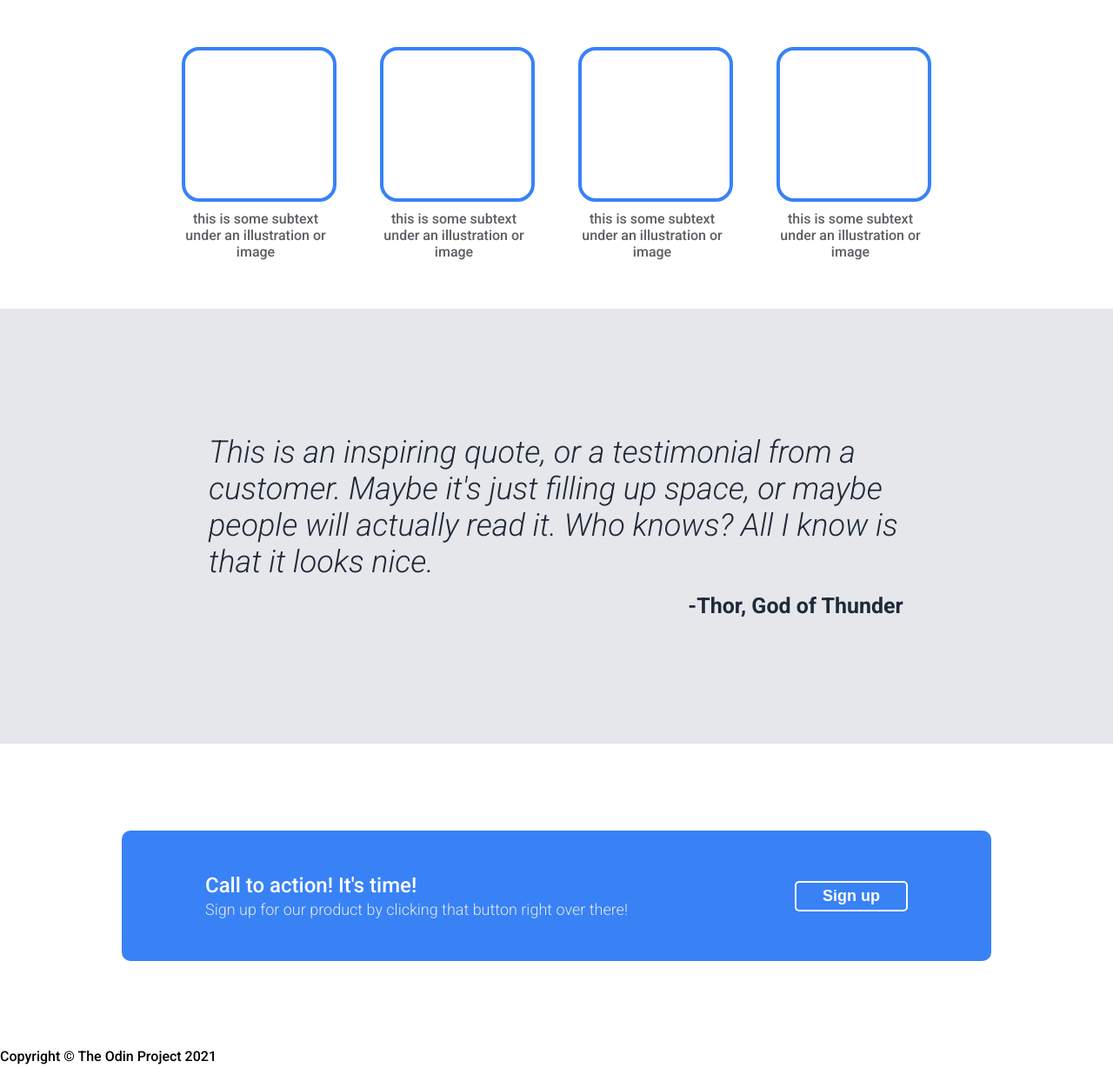
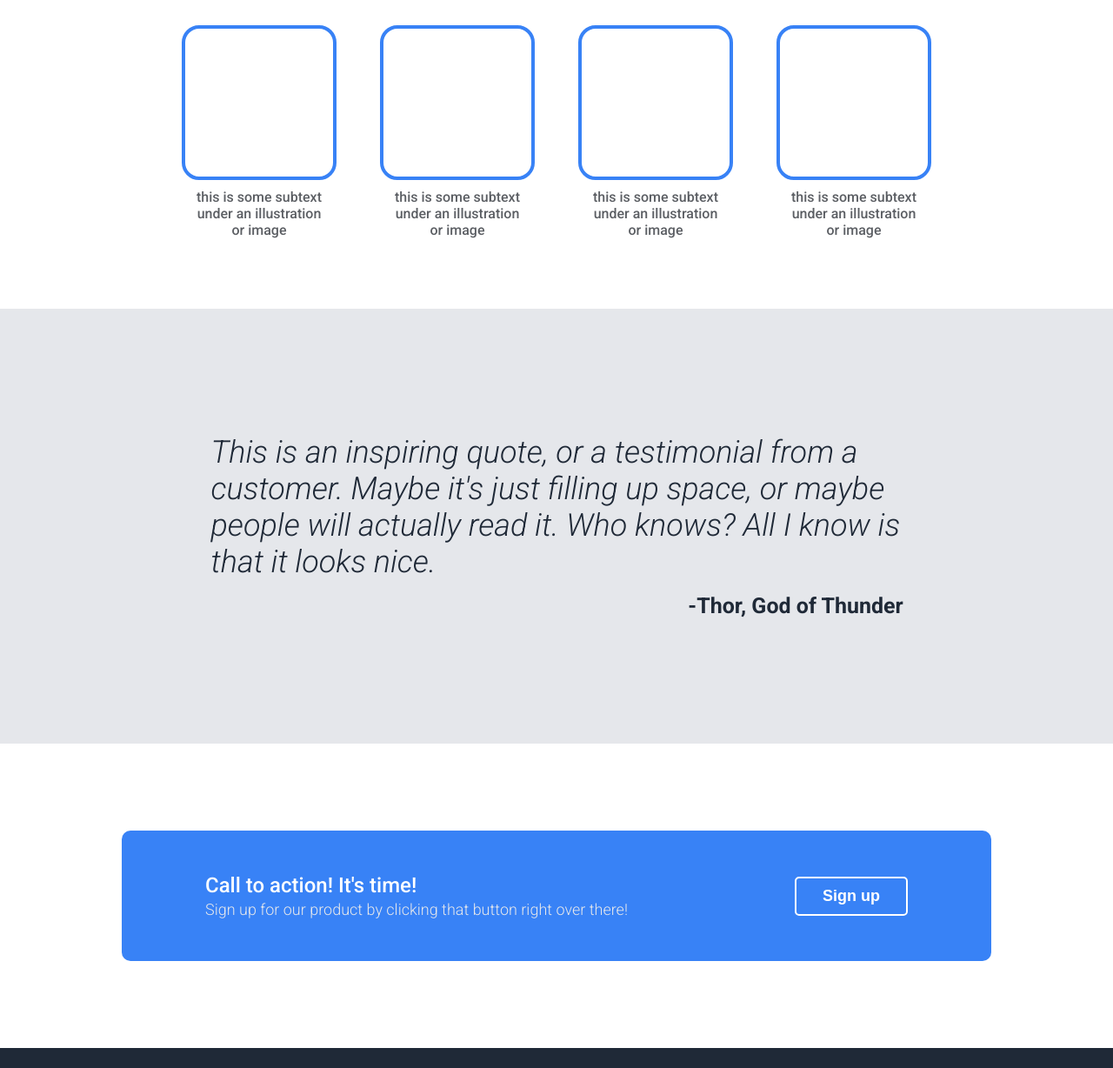
Before and after one commit to PaleLager/Landing-page-TOP, a plain HTML site: page index.html in a window 1280 px wide. Shown: the part 672-1900 px from the top of the page at 87% size. Drawn offline with Linux system fonts and the light colour scheme.

Commit message:
apply finishing styles

```diff
--- a/styles.css
+++ b/styles.css
@@ -35,6 +35,7 @@ a {
 
 .right-links {
    font-size: 18px;
+   font-weight: 300;
    color: #e5e7eb
 }
 
@@ -68,7 +69,7 @@ a {
    font-weight: bold;
    border: none;
    border-radius: 5px;
-   padding: 5px 30px;
+   padding: 10px 30px;
    margin-top: 15px;
 }
 
@@ -101,6 +102,7 @@ a {
    height: 500px;
    display: flex;
    flex-direction: column;
+   justify-content: center;
    align-items: center;
 }
 
@@ -108,7 +110,13 @@ a {
    font-size: 36px;
    font-weight: bolder;
    color: #1f2937;
-   padding: 50px 50px;
+   padding-top: 50px;
+}
+
+.info {
+   display: flex;
+   flex-direction: column;
+   align-items: center;
 }
 
 .images-container {
@@ -128,7 +136,8 @@ a {
 }
 
 .text {
-   max-width: 170px;
+   font-weight: 400;
+   max-width: 150px;
    text-align: center;
    color: #5c5f64
 }
@@ -148,7 +157,7 @@ a {
    font-weight: 300;
    font-style: italic;
    color: #1f2937;
-   max-width: 800px;
+   max-width: 795px;
 }
 
 .signature {
@@ -191,3 +200,13 @@ a {
    font-size: 18px;
    font-weight: 300;
 }
+
+.footer {
+   display: flex;
+   justify-content: center;
+   align-items: center;
+   height: 90px;
+   background-color: #1f2937;
+   color: white;
+   font-weight: 300;
+}
```
